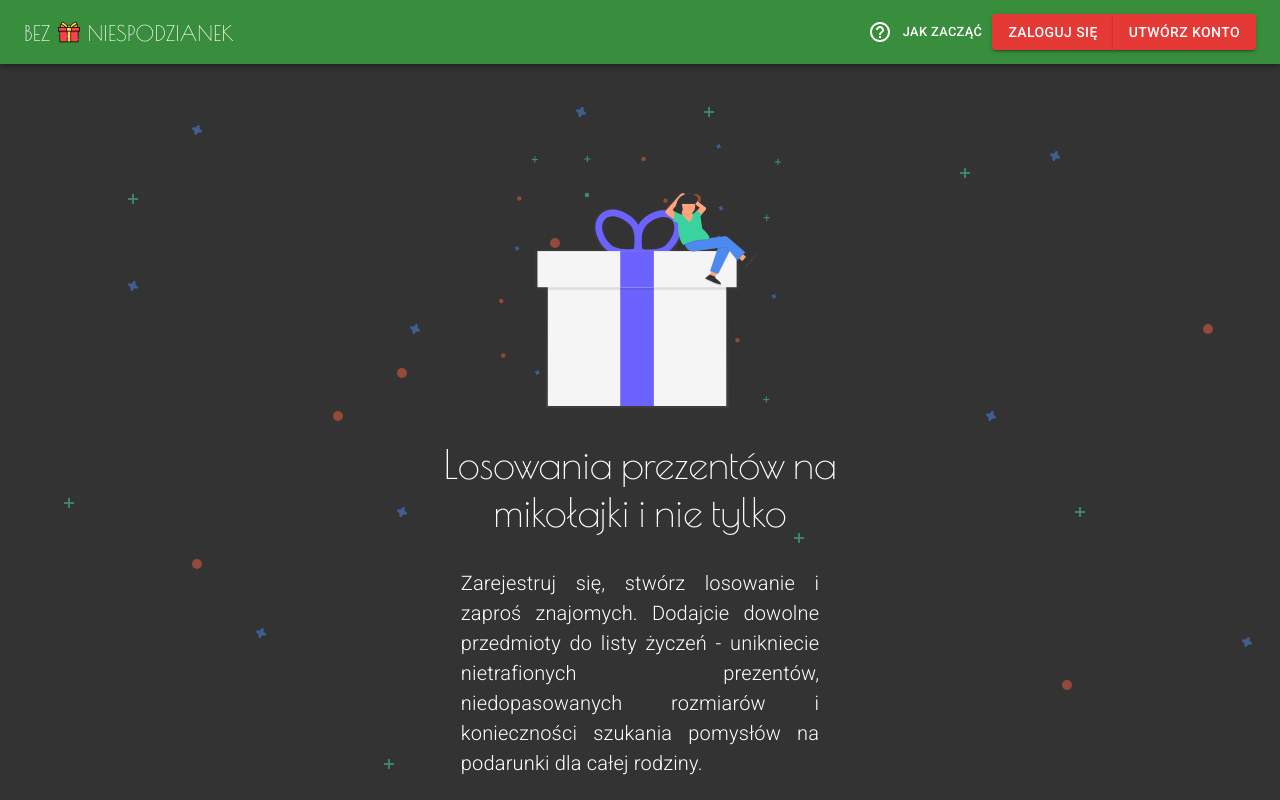
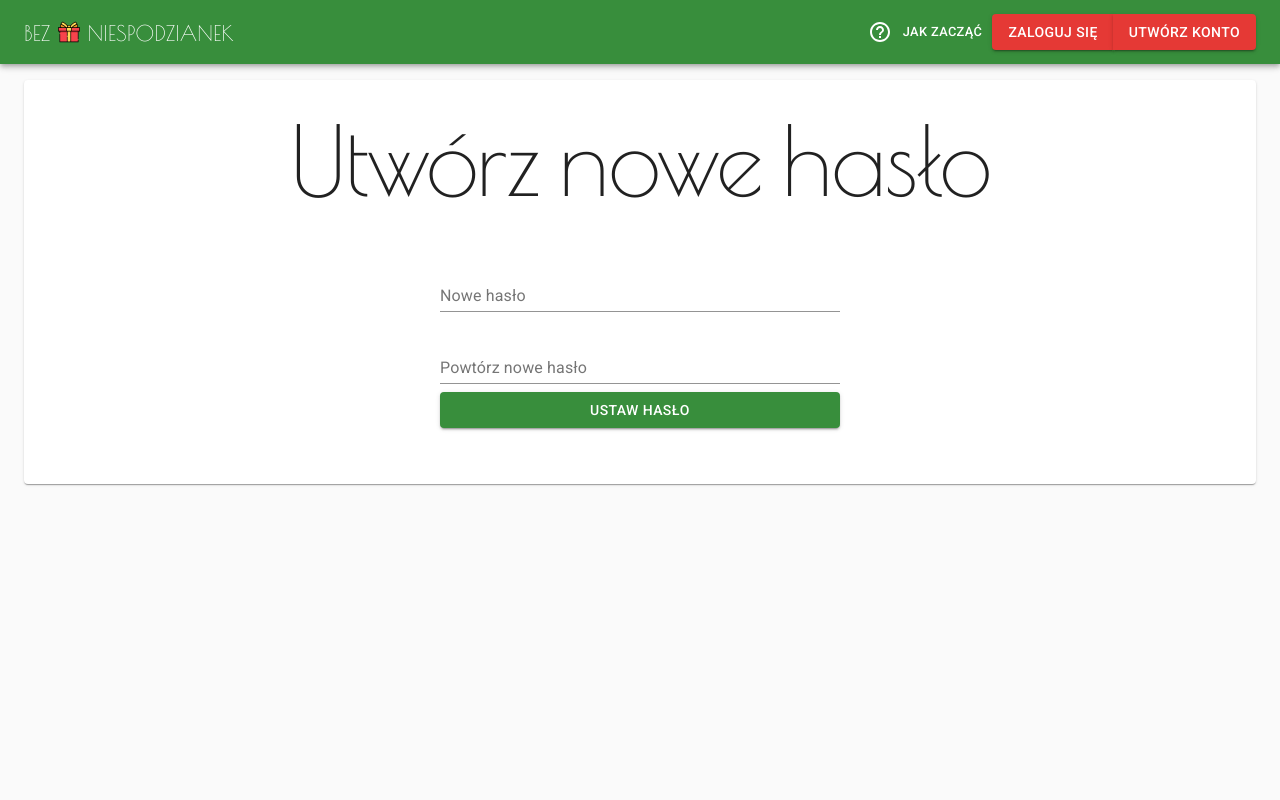
Before and after one commit to Bruinen90/gifts-front, a React (Create React App) app: page /utworz-haslo in a window 1280 px wide. Shown: the top 800 px of the page. Built offline with nearby package versions, Linux system fonts and the light colour scheme.

Commit message:
New password page added

```diff
--- a/src/App.tsx
+++ b/src/App.tsx
@@ -21,6 +21,7 @@ import { Friends } from "./pages/Friends/Friends";
 import { ShoppingList } from "./pages/ShoppingList/ShoppingList";
 import { ErrorPrompt } from "./components/ErrorPrompt/ErrorPrompt";
 import { ResetPassword } from "./pages/ResetPassword/ResetPassword";
+import { NewPassword } from "./pages/NewPassword/NewPassword";
 
 axios.defaults.baseURL = "http://localhost:8080";
 // axios.defaults.baseURL = "http://bez-niespodzianek.herokuapp.com/";
@@ -56,6 +57,7 @@ const App = () => {
                     <Route path="/moi-znajomi" component={Friends} />
                     <Route path="/lista-zakupow" component={ShoppingList} />
                     <Route path="/zresetuj-haslo" component={ResetPassword} />
+                    <Route path="/utworz-haslo" component={NewPassword} />
                     <Route path="/" component={Home} />
                 </Switch>
                 <ErrorPrompt />
--- /dev/null
+++ b/src/pages/NewPassword/NewPassword.tsx
@@ -0,0 +1,91 @@
+import React from "react";
+import { useForm } from "react-hook-form";
+import axios from "axios";
+import { useLocation } from "react-router-dom";
+
+// Components
+import PageWrapper from "../../components/PageWrapper/PageWrapper";
+
+// MUI
+import { Typography, TextField, Button } from "@material-ui/core";
+
+export const NewPassword: React.FC = () => {
+    const location = useLocation();
+    const { handleSubmit, register, errors, getValues } = useForm();
+
+    const onSubmit = async (formData: any) => {
+        const { password } = formData;
+        const email = location.search.slice(1);
+        const token = location.hash.slice(1);
+        console.log("NEW PASSWORD: ", password);
+        console.log({ password, email, token });
+        const graphQLquery = {
+            query: `
+			mutation{setNewPassword(resetData:
+				{
+					password: "${password}",
+					email: "${email}",
+					token: "${token}"
+				}
+			) {success}}
+        `,
+        };
+        try {
+            const response = await axios.post("/graphql", graphQLquery);
+            console.log(response.data);
+        } catch (err) {
+            console.log(err);
+        }
+    };
+    return (
+        <PageWrapper>
+            <Typography variant="h1" align="center">
+                Utwórz nowe hasło
+            </Typography>
+            <form
+                onSubmit={handleSubmit(onSubmit)}
+                style={{
+                    display: "flex",
+                    flexDirection: "column",
+                    maxWidth: "400px",
+                    margin: "2rem auto",
+                }}
+            >
+                <TextField
+                    label="Nowe hasło"
+                    error={errors.hasOwnProperty("password")}
+                    helperText={
+                        errors.password &&
+                        "Hasło musi zawierać co najmniej 5 znaków"
+                    }
+                    margin="normal"
+                    inputRef={register({
+                        required: true,
+                        minLength: 5,
+                    })}
+                    name="password"
+                    type="password"
+                />
+                <TextField
+                    label="Powtórz nowe hasło"
+                    error={errors.hasOwnProperty("repassword")}
+                    helperText={
+                        errors.repassword && "Hasła muszą być identyczne"
+                    }
+                    margin="normal"
+                    inputRef={register({
+                        required: true,
+                        minLength: 5,
+                        validate: (repassword) =>
+                            repassword === getValues().password,
+                    })}
+                    name="repassword"
+                    type="password"
+                />
+                <Button variant="contained" color="primary" type="submit">
+                    Ustaw hasło
+                </Button>
+            </form>
+        </PageWrapper>
+    );
+};
```
